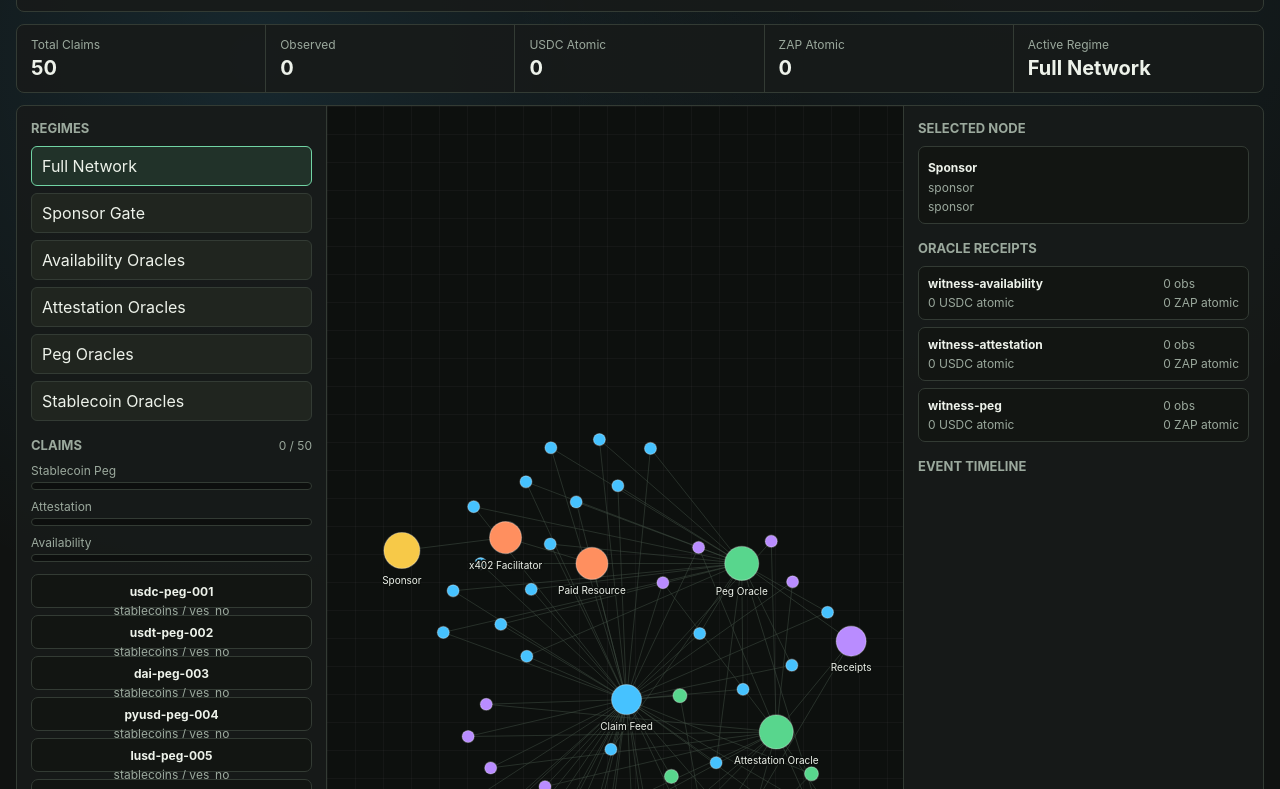
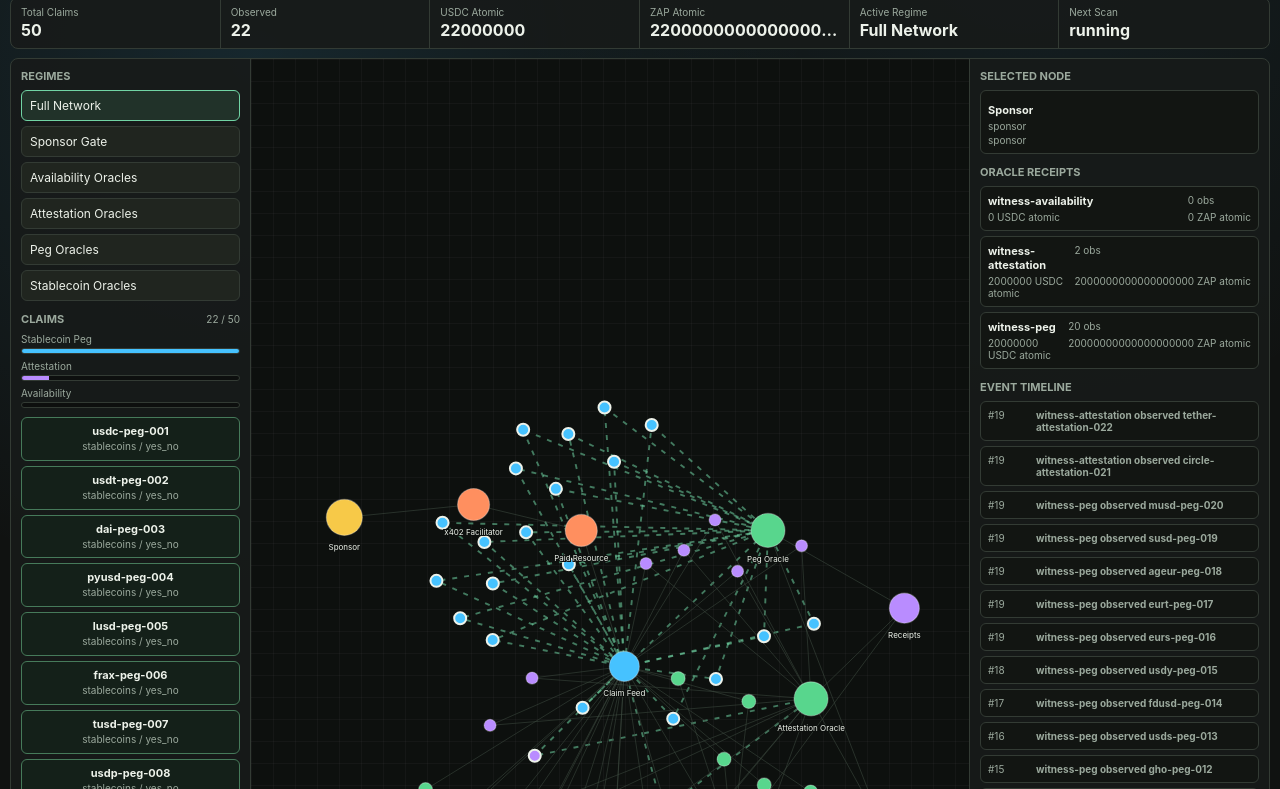
Before and after one commit to zapproject/oleander, a website built with Vite: page apps/browser-harness/index.html in a window 1280 px wide. Shown: the part 82-871 px from the top of the page. Built offline with nearby package versions, Linux system fonts and the light colour scheme; no server answers.

Commit message:
Tighten harness viewport and cadence

```diff
--- a/apps/browser-harness/index.html
+++ b/apps/browser-harness/index.html
@@ -44,6 +44,10 @@
         <div class="metric">
           <span>Active Regime</span>
           <strong id="metric-regime">Full</strong>
+        </div>
+        <div class="metric">
+          <span>Next Scan</span>
+          <strong id="metric-next-run">--</strong>
         </div>
       </section>
 
--- a/apps/browser-harness/src/main.ts
+++ b/apps/browser-harness/src/main.ts
@@ -52,6 +52,10 @@ interface Regime {
   readonly id: RegimeId;
   readonly label: string;
   readonly predicate: (claim: ClaimSpec) => boolean;
+}
+
+interface HarnessConfig {
+  readonly autoRunIntervalMs: number;
 }
 
 type LiveHarnessEvent =
@@ -124,6 +128,9 @@ let events: EventItem[] = [];
 let verboseLines: string[] = [];
 let eventSource: EventSource | undefined;
 let liveStreamStarted = false;
+let autoRunIntervalMs = 180_000;
+let autoRunTimer: number | undefined;
+let nextRunAt = 0;
 
 const oracleStats: Record<string, OracleStats> = {
   "witness-availability": { nodeId: "witness-availability", claimIds: [], observations: 0, usdcAtomic: 0n, zapAtomic: 0n },
@@ -343,6 +350,24 @@ const resetRun = () => {
   renderAll();
 };
 
+const clearAutoRunTimer = () => {
+  window.clearTimeout(autoRunTimer);
+  autoRunTimer = undefined;
+};
+
+const scheduleNextRun = (delayMs = autoRunIntervalMs) => {
+  clearAutoRunTimer();
+  nextRunAt = Date.now() + delayMs;
+  autoRunTimer = window.setTimeout(() => {
+    if (running) {
+      scheduleNextRun(10_000);
+      return;
+    }
+    startLiveRun();
+  }, delayMs);
+  renderAll();
+};
+
 const addEvent = (label: string) => {
   events.unshift({ tick: events.length + 1, label });
   events = events.slice(0, 18);
@@ -405,6 +430,7 @@ const stepRun = () => {
     running = false;
     window.clearInterval(timer);
     addEvent("Run settled and cleanup completed");
+    scheduleNextRun();
     renderAll();
     return;
   }
@@ -461,6 +487,7 @@ const handleLiveEvent = (event: LiveHarnessEvent) => {
     running = false;
     eventSource?.close();
     eventSource = undefined;
+    scheduleNextRun();
   }
 
   renderAll();
@@ -478,6 +505,8 @@ const startSimulatedRun = () => {
 
 const startLiveRun = () => {
   if (running) return;
+  clearAutoRunTimer();
+  nextRunAt = 0;
   resetRun();
   runIndex += 1;
   running = true;
@@ -554,6 +583,16 @@ const renderMetrics = () => {
   el("metric-usdc").textContent = totalUsdc.toString();
   el("metric-zap").textContent = totalZap.toString();
   el("metric-regime").textContent = activeRegime.label;
+  if (running) {
+    el("metric-next-run").textContent = "running";
+  } else if (nextRunAt > 0) {
+    const remainingSeconds = Math.max(0, Math.ceil((nextRunAt - Date.now()) / 1000));
+    const minutes = Math.floor(remainingSeconds / 60);
+    const seconds = remainingSeconds % 60;
+    el("metric-next-run").textContent = `${minutes}:${String(seconds).padStart(2, "0")}`;
+  } else {
+    el("metric-next-run").textContent = "--";
+  }
 };
 
 const renderRegimes = () => {
@@ -673,5 +712,22 @@ el("verbose-button").addEventListener("click", () => {
   renderAll();
 });
 
+const loadHarnessConfig = async () => {
+  try {
+    const response = await fetch("/config");
+    if (response.ok) {
+      const config = await response.json() as HarnessConfig;
+      if (Number.isFinite(config.autoRunIntervalMs) && config.autoRunIntervalMs > 0) {
+        autoRunIntervalMs = config.autoRunIntervalMs;
+      }
+    }
+  } catch {
+    // Vite dev mode has no harness config endpoint.
+  }
+  scheduleNextRun(1_000);
+};
+
 resizeGraph();
 resetRun();
+window.setInterval(renderMetrics, 1_000);
+void loadHarnessConfig();
--- a/apps/browser-harness/src/styles.css
+++ b/apps/browser-harness/src/styles.css
@@ -23,7 +23,7 @@
 
 body {
   margin: 0;
-  min-width: 1100px;
+  min-width: 0;
   background:
     radial-gradient(circle at 20% 10%, rgba(70, 194, 255, 0.12), transparent 34%),
     radial-gradient(circle at 80% 0%, rgba(70, 194, 255, 0.08), transparent 30%),
@@ -37,8 +37,9 @@ button {
   color: var(--text);
   cursor: pointer;
   font: inherit;
-  height: 34px;
-  padding: 0 12px;
+  height: 28px;
+  padding: 0 9px;
+  font-size: 12px;
 }
 
 button:hover,
@@ -49,10 +50,10 @@ button.active {
 
 #app {
   min-height: 100vh;
-  padding: 16px;
+  padding: 10px;
   display: flex;
   flex-direction: column;
-  gap: 12px;
+  gap: 9px;
 }
 
 .topbar,
@@ -64,28 +65,29 @@ button.active {
 }
 
 .topbar {
-  min-height: 76px;
+  min-height: 56px;
   border-radius: 8px;
   display: flex;
   align-items: center;
   justify-content: space-between;
-  padding: 14px 16px;
+  padding: 10px 12px;
 }
 
 .brand {
   display: flex;
-  gap: 14px;
+  gap: 10px;
   align-items: center;
 }
 
 .brand-mark {
   display: grid;
   place-items: center;
-  width: 48px;
-  height: 48px;
+  width: 38px;
+  height: 38px;
   border-radius: 7px;
   background: linear-gradient(135deg, #46c2ff, #246bff);
   color: #06121d;
+  font-size: 14px;
   font-weight: 900;
   letter-spacing: 0;
 }
@@ -97,38 +99,38 @@ p {
 }
 
 h1 {
-  font-size: 21px;
+  font-size: 17px;
   line-height: 1.2;
   letter-spacing: 0;
 }
 
 h2 {
-  font-size: 13px;
+  font-size: 11px;
   text-transform: uppercase;
   color: var(--muted);
   letter-spacing: 0;
 }
 
 p {
-  margin-top: 4px;
+  margin-top: 2px;
   color: var(--muted);
-  font-size: 13px;
+  font-size: 11px;
 }
 
 .actions {
   display: flex;
-  gap: 8px;
+  gap: 6px;
 }
 
 .metrics {
   border-radius: 8px;
   display: grid;
-  grid-template-columns: repeat(5, 1fr);
+  grid-template-columns: repeat(6, minmax(0, 1fr));
 }
 
 .metric {
   min-width: 0;
-  padding: 12px 14px;
+  padding: 8px 10px;
   border-right: 1px solid var(--line);
 }
 
@@ -139,13 +141,13 @@ p {
 .metric span {
   display: block;
   color: var(--muted);
-  font-size: 12px;
-  margin-bottom: 4px;
+  font-size: 10px;
+  margin-bottom: 3px;
 }
 
 .metric strong {
   display: block;
-  font-size: 20px;
+  font-size: 16px;
   line-height: 1.2;
   overflow: hidden;
   text-overflow: ellipsis;
@@ -154,16 +156,16 @@ p {
 
 .workspace {
   flex: 1;
-  min-height: 650px;
+  min-height: min(560px, calc(100vh - 166px));
   border-radius: 8px;
   display: grid;
-  grid-template-columns: 310px minmax(520px, 1fr) 360px;
+  grid-template-columns: minmax(190px, 240px) minmax(360px, 1fr) minmax(250px, 300px);
   overflow: hidden;
 }
 
 .panel {
   min-width: 0;
-  padding: 14px;
+  padding: 10px;
   overflow: auto;
 }
 
@@ -179,46 +181,46 @@ p {
   display: flex;
   align-items: center;
   justify-content: space-between;
-  margin-bottom: 10px;
+  margin-bottom: 7px;
 }
 
 .panel-header.compact {
-  margin-top: 16px;
+  margin-top: 11px;
 }
 
 .panel-header span {
   color: var(--muted);
-  font-size: 12px;
+  font-size: 10px;
 }
 
 .regime-list {
   display: grid;
-  gap: 7px;
+  gap: 5px;
 }
 
 .regime-button {
   width: 100%;
   text-align: left;
   height: auto;
-  min-height: 38px;
-  padding: 9px 10px;
+  min-height: 30px;
+  padding: 7px 8px;
 }
 
 .claim-bars {
   display: grid;
-  gap: 9px;
-  margin-bottom: 12px;
+  gap: 6px;
+  margin-bottom: 9px;
 }
 
 .claim-bars span {
   display: block;
-  font-size: 12px;
+  font-size: 10px;
   color: var(--muted);
-  margin-bottom: 4px;
+  margin-bottom: 3px;
 }
 
 .bar {
-  height: 8px;
+  height: 6px;
   border-radius: 999px;
   background: #0d0f0e;
   border: 1px solid var(--line);
@@ -245,7 +247,7 @@ p {
 .receipt-list,
 .event-list {
   display: grid;
-  gap: 7px;
+  gap: 5px;
 }
 
 .claim-row,
@@ -253,21 +255,24 @@ p {
 .event-row,
 .selected-node {
   border: 1px solid var(--line);
-  border-radius: 7px;
+  border-radius: 6px;
   background: #121512;
-  padding: 9px;
+  padding: 7px;
   min-width: 0;
 }
 
 .claim-row {
   display: grid;
-  gap: 4px;
+  gap: 3px;
+  height: auto;
+  min-height: 36px;
+  line-height: 1.18;
 }
 
 .claim-row strong,
 .receipt-row strong,
 .selected-node strong {
-  font-size: 12px;
+  font-size: 11px;
   overflow-wrap: anywhere;
 }
 
@@ -276,7 +281,7 @@ p {
 .event-row,
 .selected-node p {
   color: var(--muted);
-  font-size: 12px;
+  font-size: 10px;
 }
 
 .claim-row.observed {
@@ -292,7 +297,7 @@ p {
     linear-gradient(rgba(255, 255, 255, 0.03) 1px, transparent 1px),
     linear-gradient(90deg, rgba(255, 255, 255, 0.03) 1px, transparent 1px),
     #0d100e;
-  background-size: 28px 28px;
+  background-size: 22px 22px;
 }
 
 #network-graph {
@@ -303,25 +308,25 @@ p {
 
 .legend {
   position: absolute;
-  left: 14px;
-  bottom: 14px;
+  left: 10px;
+  bottom: 10px;
   display: flex;
   flex-wrap: wrap;
-  gap: 10px;
-  padding: 8px 10px;
-  border-radius: 7px;
+  gap: 7px;
+  padding: 6px 8px;
+  border-radius: 6px;
   border: 1px solid var(--line);
   background: rgba(13, 16, 14, 0.82);
   color: var(--muted);
-  font-size: 12px;
+  font-size: 10px;
 }
 
 .dot {
   display: inline-block;
-  width: 9px;
-  height: 9px;
+  width: 7px;
+  height: 7px;
   border-radius: 50%;
-  margin-right: 6px;
+  margin-right: 4px;
 }
 
 .dot.sponsor {
@@ -346,11 +351,11 @@ p {
 
 .node-label {
   fill: #edf2ea;
-  font-size: 10px;
+  font-size: 8px;
   pointer-events: none;
   paint-order: stroke;
   stroke: #0d100e;
-  stroke-width: 3px;
+  stroke-width: 2px;
 }
 
 .link {
@@ -360,7 +365,7 @@ p {
 
 .link.active {
   stroke: #71d4a4;
-  stroke-width: 2.4px;
+  stroke-width: 1.9px;
   stroke-dasharray: 5 7;
   animation: dash 900ms linear infinite;
 }
@@ -385,27 +390,27 @@ p {
 .receipt-row {
   display: grid;
   grid-template-columns: 1fr auto;
-  gap: 4px 8px;
+  gap: 3px 6px;
 }
 
 .event-row {
   display: grid;
-  grid-template-columns: 68px 1fr;
-  gap: 8px;
+  grid-template-columns: 42px 1fr;
+  gap: 6px;
 }
 
 .verbose-panel {
   border-radius: 8px;
-  padding: 12px 14px;
-  max-height: 260px;
+  padding: 9px 10px;
+  max-height: 210px;
 }
 
 .verbose-panel pre {
   margin: 0;
-  max-height: 190px;
+  max-height: 150px;
   overflow: auto;
   white-space: pre-wrap;
   color: #d5dfd5;
-  font-size: 12px;
+  font-size: 10px;
   line-height: 1.42;
 }
--- a/src/cli.ts
+++ b/src/cli.ts
@@ -74,7 +74,8 @@ const program: Effect.Effect<void, Error, ClaimFeed | Council | DeepSeek | Sched
       serveHarnessServer({
         port: Number(process.env.ZAP_HARNESS_PORT ?? 5174),
         claimFeedPath: process.env.ZAP_SPONSORED_CLAIM_FEED ?? "claims/x402-fifty-claims.json",
-        eventDelayMs: Number(process.env.ZAP_HARNESS_EVENT_DELAY_MS ?? 75)
+        eventDelayMs: Number(process.env.ZAP_HARNESS_EVENT_DELAY_MS ?? 75),
+        autoRunIntervalMs: Number(process.env.ZAP_HARNESS_AUTO_RUN_MS ?? 180_000)
       })
     ).pipe(Effect.zipRight(Effect.never));
   }
```
Also changed, not shown: src/services/harness-server.ts (+6 -1 lines), README.md, apps/browser-harness/README.md.
